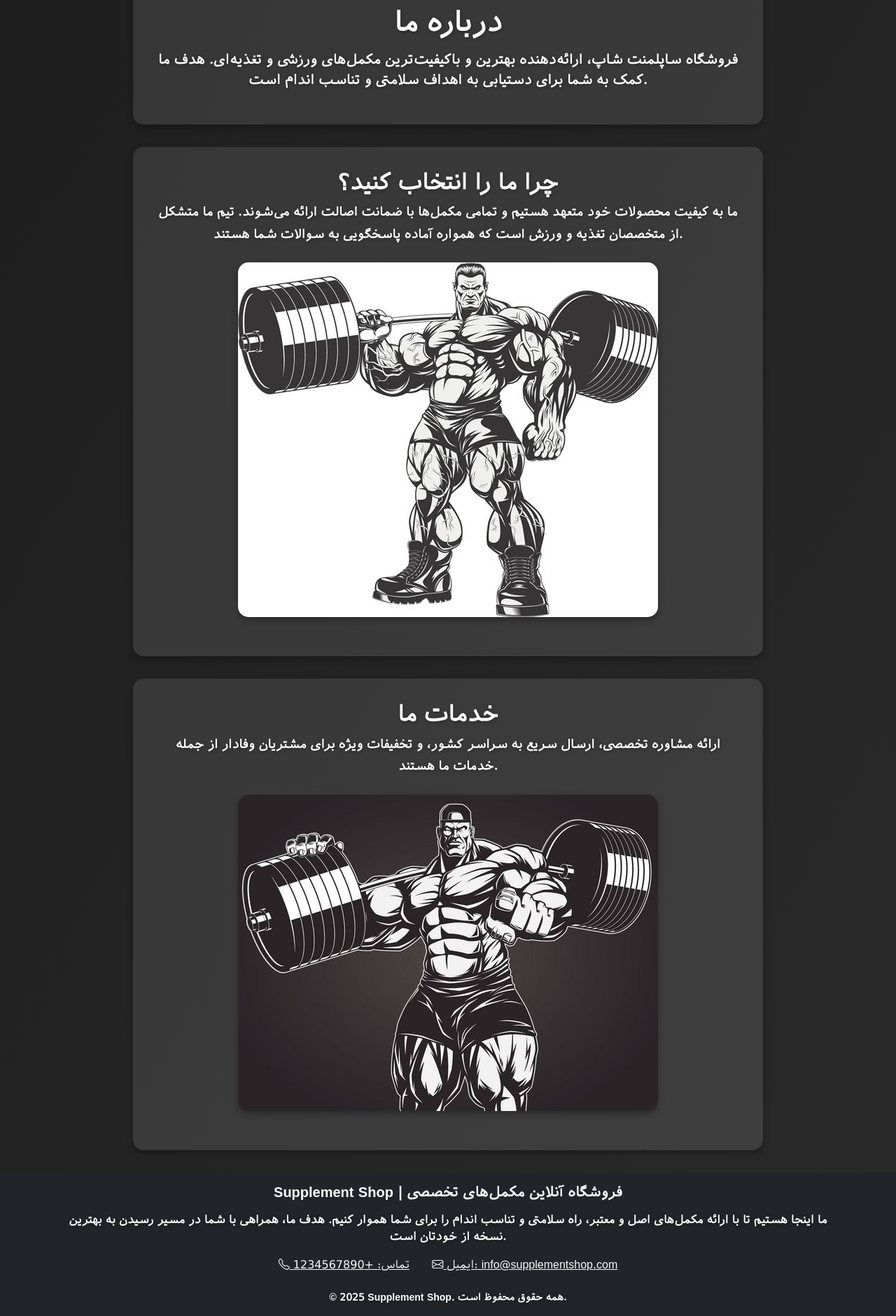
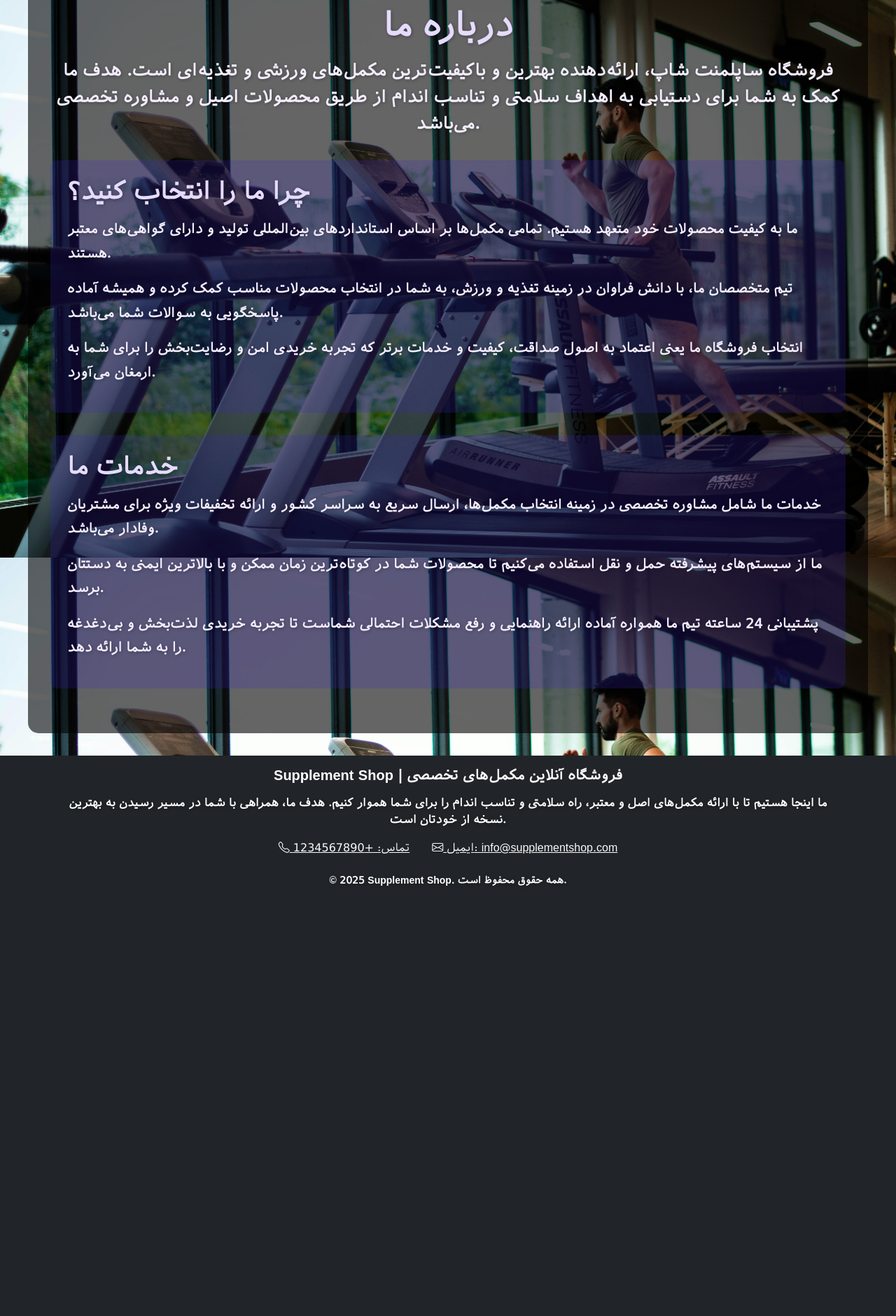
Before and after one commit to aliasttt/supplementshop, a Django app: page /aboutus in a window 1280 px wide. Shown: the part 56-1937 px from the top of the page at 70% size. After the commit the page ends 1322 px from the top, so only its background shows below. Run offline with Django 5.2, Linux system fonts and the light colour scheme; some web fonts are replaced.

Commit message:
updatinggg

```diff
--- a/supplementapp/templates/aboutus/aboutus.html
+++ b/supplementapp/templates/aboutus/aboutus.html
@@ -10,93 +10,95 @@
     body {
         margin: 0;
         font-family: Arial, sans-serif;
-        background: linear-gradient(120deg, #1e1e1e, #2a2a2a);
+        background: url("/media/products/images/55.jpg") no-repeat center center fixed;
+        background-size: cover;
         color: #fff;
         overflow-x: hidden;
     }
 
-    .hero, .section {
+    .container-about {
+        background: rgba(0, 0, 0, 0.6);
         padding: 2rem;
-        background: rgba(255, 255, 255, 0.1);
         border-radius: 15px;
-        box-shadow: 0 4px 10px rgba(0, 0, 0, 0.3);
         margin: 2rem auto;
-        max-width: 900px;
+        max-width: 1200px;
+    }
+
+    .hero {
         text-align: center;
+        margin-bottom: 2rem;
+    }
+    .hero h1 {
+        font-size: 3rem;
+        margin-bottom: 1rem;
+        color: #e6dbff;
+    }
+    .hero p {
+        font-size: 1.5rem;
+        color: #f3ecff;
+        line-height: 1.6;
+    }
+
+    .section {
+        margin-bottom: 2rem;
+        padding: 1.5rem;
+        background: rgba(60, 38, 202, 0.2);
+        border-radius: 10px;
+    }
+    .section h2 {
+        font-size: 2.2rem;
+        margin-bottom: 1rem;
+        color: #e6dbff;
+    }
+    .section p {
+        font-size: 1.2rem;
+        line-height: 1.8;
+        color: #f3ecff;
+        margin-bottom: 1rem;
+    }
+
+    @keyframes fadeIn {
+        from { opacity: 0; transform: translateY(-20px); }
+        to { opacity: 1; transform: translateY(0); }
+    }
+    .fade-in {
         animation: fadeIn 1.5s ease-in-out;
     }
 
+    @media (max-width: 768px) {
         .hero h1 {
-        font-size: 2.5rem;
-        margin-bottom: 1rem;
+            font-size: 2.2rem;
         }
-
         .hero p {
             font-size: 1.2rem;
         }
-
-    .section h2 {
-        font-size: 2rem;
-    }
-
-    .section p {
-        font-size: 1.1rem;
-        line-height: 1.8;
-    }
-
-    .section img {
-        display: block;
-        margin: 1.5rem auto;
-        width: 100%;
-        max-width: 600px;
-        border-radius: 15px;
-        box-shadow: 0 4px 10px rgba(0, 0, 0, 0.3);
-    }
-
-    @keyframes fadeIn {
-        from {
-            opacity: 0;
-            transform: translateY(-20px);
-        }
-        to {
-            opacity: 1;
-            transform: translateY(0);
-        }
-    }
-
-    @media (max-width: 768px) {
-        .hero, .section {
-            padding: 1.5rem;
-        }
-
-        .hero h1 {
-            font-size: 2rem;
-        }
-
         .section h2 {
             font-size: 1.8rem;
         }
-
         .section p {
             font-size: 1rem;
         }
     }
 </style>
 
+<div class="container-about fade-in">
     <div class="hero">
         <h1>{% trans 'درباره ما' %}</h1>
-    <p>{% trans 'فروشگاه ساپلمنت شاپ، ارائه‌دهنده بهترین و باکیفیت‌ترین مکمل‌های ورزشی و تغذیه‌ای. هدف ما کمک به شما برای دستیابی به اهداف سلامتی و تناسب اندام است.' %}</p>
+        <p>{% trans 'فروشگاه ساپلمنت شاپ، ارائه‌دهنده بهترین و باکیفیت‌ترین مکمل‌های ورزشی و تغذیه‌ای است. هدف ما کمک به شما برای دستیابی به اهداف سلامتی و تناسب اندام از طریق محصولات اصیل و مشاوره تخصصی می‌باشد.' %}</p>
     </div>
 
     <div class="section">
         <h2>{% trans 'چرا ما را انتخاب کنید؟' %}</h2>
-    <p>{% trans 'ما به کیفیت محصولات خود متعهد هستیم و تمامی مکمل‌ها با ضمانت اصالت ارائه می‌شوند. تیم ما متشکل از متخصصان تغذیه و ورزش است که همواره آماده پاسخگویی به سوالات شما هستند.' %}</p>
-    <img src="{% static 'img/8.jpg' %}" alt="{% trans 'کیفیت بالا' %}">
+        <p>{% trans 'ما به کیفیت محصولات خود متعهد هستیم. تمامی مکمل‌ها بر اساس استانداردهای بین‌المللی تولید و دارای گواهی‌های معتبر هستند.' %}</p>
+        <p>{% trans 'تیم متخصصان ما، با دانش فراوان در زمینه تغذیه و ورزش، به شما در انتخاب محصولات مناسب کمک کرده و همیشه آماده پاسخگویی به سوالات شما می‌باشد.' %}</p>
+        <p>{% trans 'انتخاب فروشگاه ما یعنی اعتماد به اصول صداقت، کیفیت و خدمات برتر که تجربه خریدی امن و رضایت‌بخش را برای شما به ارمغان می‌آورد.' %}</p>
     </div>
 
     <div class="section">
         <h2>{% trans 'خدمات ما' %}</h2>
-    <p>{% trans 'ارائه مشاوره تخصصی، ارسال سریع به سراسر کشور، و تخفیفات ویژه برای مشتریان وفادار از جمله خدمات ما هستند.' %}</p>
-    <img src="{% static 'img/9.jpg' %}" alt="{% trans 'خدمات ویژه' %}">
+        <p>{% trans 'خدمات ما شامل مشاوره تخصصی در زمینه انتخاب مکمل‌ها، ارسال سریع به سراسر کشور و ارائه تخفیفات ویژه برای مشتریان وفادار می‌باشد.' %}</p>
+        <p>{% trans 'ما از سیستم‌های پیشرفته حمل و نقل استفاده می‌کنیم تا محصولات شما در کوتاه‌ترین زمان ممکن و با بالاترین ایمنی به دستتان برسد.' %}</p>
+        <p>{% trans 'پشتیبانی 24 ساعته تیم ما همواره آماده ارائه راهنمایی و رفع مشکلات احتمالی شماست تا تجربه خریدی لذت‌بخش و بی‌دغدغه را به شما ارائه دهد.' %}</p>
+    </div>
 </div>
 {% endblock %}
--- a/supplementapp/templates/contactus/contactus.html
+++ b/supplementapp/templates/contactus/contactus.html
@@ -13,7 +13,7 @@
     }
 
     .contact-form {
-        background: rgba(255, 255, 255, 0.5); /* کمی شفاف برای خوانایی بهتر */
+        background: rgba(255, 255, 255, 0.1); /* کمی شفاف برای خوانایی بهتر */
         border-radius: 10px;
         box-shadow: 0 10px 30px rgba(0, 0, 0, 0.3);
         padding: 30px;
--- a/supplementapp/templates/login/login.html
+++ b/supplementapp/templates/login/login.html
@@ -35,6 +35,7 @@
     .card {
         margin-top: 50px;
         margin-bottom: 50px;
+        background: rgba(255, 255, 255, 0.1) !important;
     }
 </style>
 {% endblock head %}
```
Lines whose indentation alone changed are shown as unchanged.
